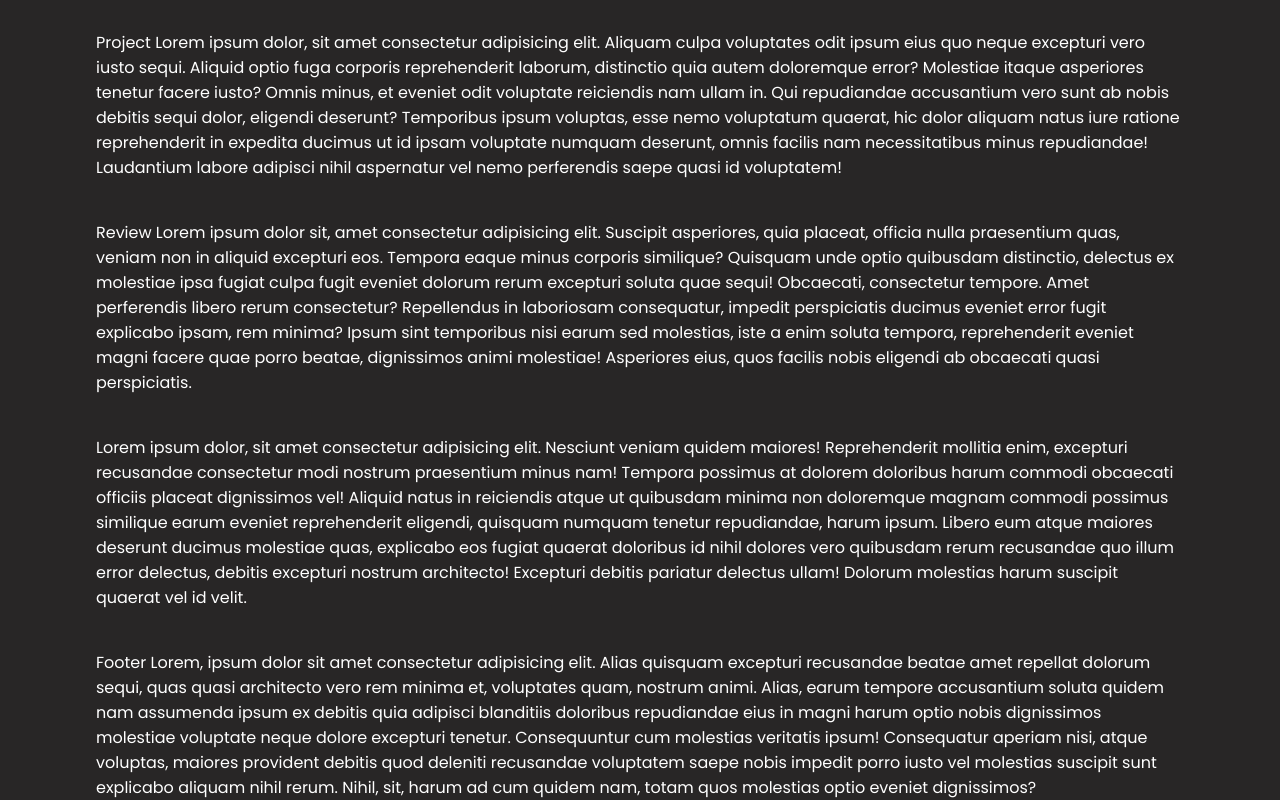
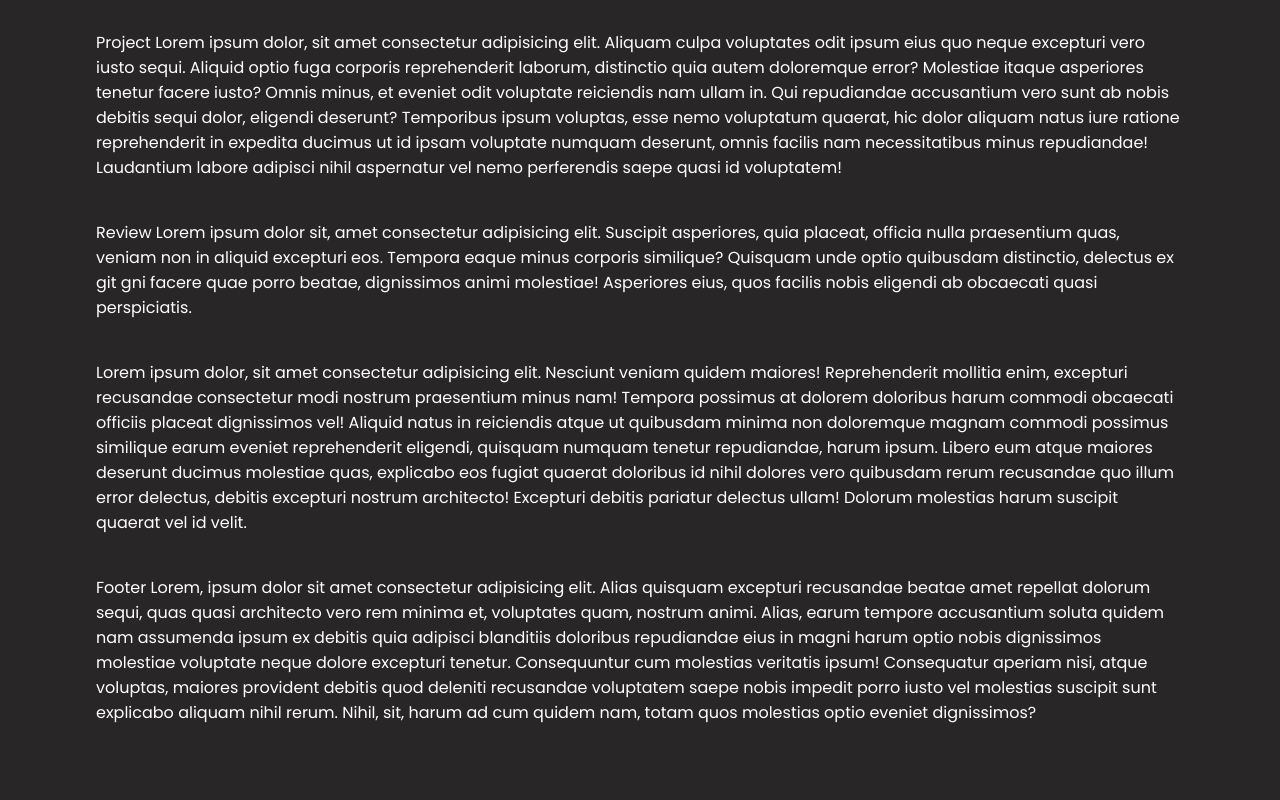
Before and after one commit to ytoyin67/portfolio, a React (Vite) app: page / in a window 1280 px wide. Shown: the part 2734-3534 px from the top of the page. After the commit the page ends 3459 px from the top, so only its background shows below. Built offline with nearby package versions, Linux system fonts and the light colour scheme.

Commit message:
first commit

```diff
--- a/src/components/reviews/Review.jsx
+++ b/src/components/reviews/Review.jsx
@@ -3,7 +3,7 @@ import './Review.css'
 
 const Review = () => {
   return (
-    <div className='review' style={{paddingTop: '40px'}} >Review Lorem ipsum dolor sit, amet consectetur adipisicing elit. Suscipit asperiores, quia placeat, officia nulla praesentium quas, veniam non in aliquid excepturi eos. Tempora eaque minus corporis similique? Quisquam unde optio quibusdam distinctio, delectus ex molestiae ipsa fugiat culpa fugit eveniet dolorum rerum excepturi soluta quae sequi! Obcaecati, consectetur tempore. Amet perferendis libero rerum consectetur? Repellendus in laboriosam consequatur, impedit perspiciatis ducimus eveniet error fugit explicabo ipsam, rem minima? Ipsum sint temporibus nisi earum sed molestias, iste a enim soluta tempora, reprehenderit eveniet magni facere quae porro beatae, dignissimos animi molestiae! Asperiores eius, quos facilis nobis eligendi ab obcaecati quasi perspiciatis.</div>
+    <div className='review' style={{paddingTop: '40px'}} >Review Lorem ipsum dolor sit, amet consectetur adipisicing elit. Suscipit asperiores, quia placeat, officia nulla praesentium quas, veniam non in aliquid excepturi eos. Tempora eaque minus corporis similique? Quisquam unde optio quibusdam distinctio, delectus ex git gni facere quae porro beatae, dignissimos animi molestiae! Asperiores eius, quos facilis nobis eligendi ab obcaecati quasi perspiciatis.</div>
   )
 }
 
```
Also changed, not shown: 1 other file (tests, documents, lock files or other folders).
